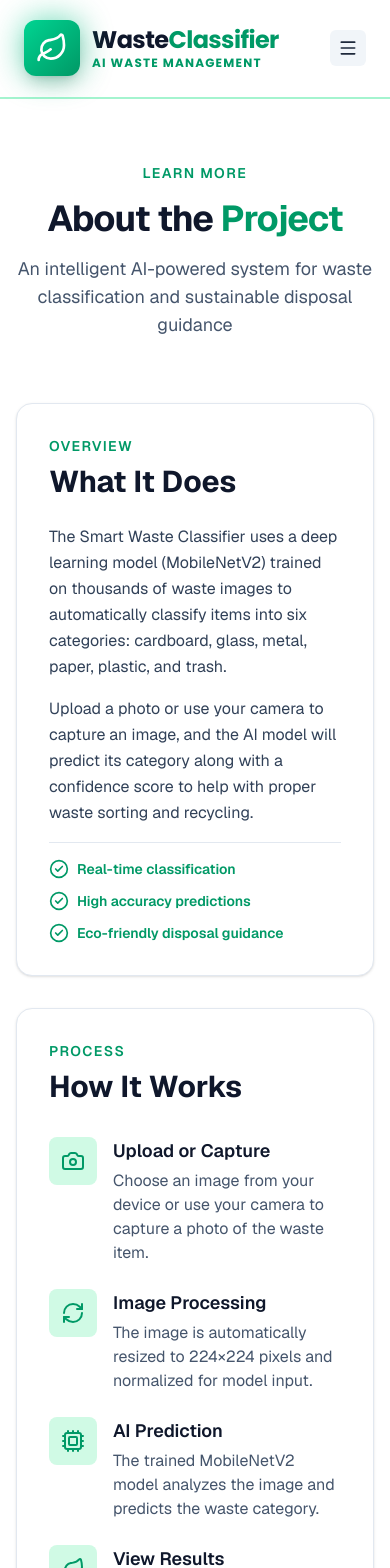
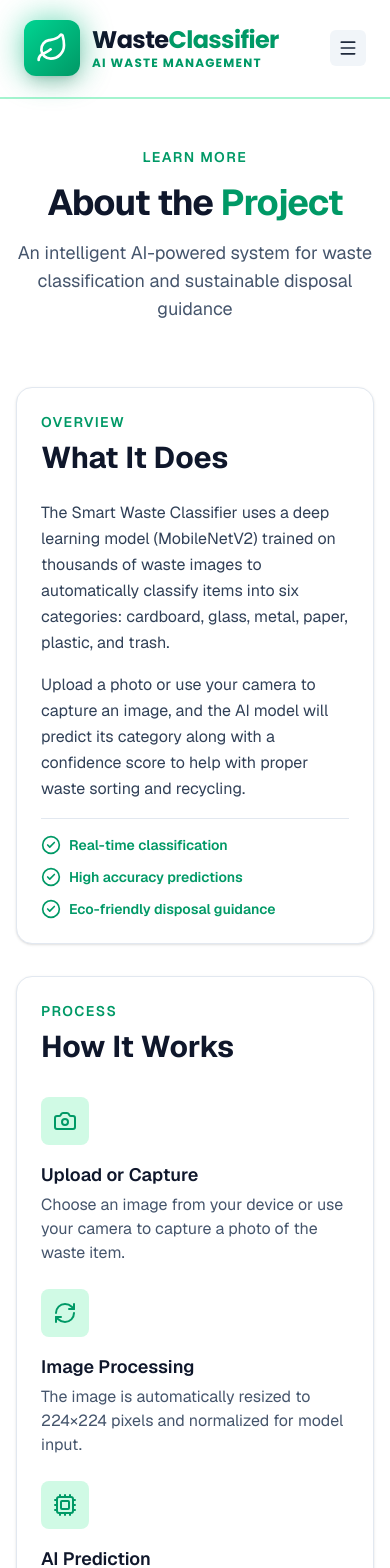
Before and after one commit to pikacoder44/waste-management-classifier, a Next.js app in the folder frontend/: page /about in a window 390 px wide. Shown: the top 1568 px of the page. Built offline with nearby package versions, Linux system fonts and the light colour scheme.

Commit message:
Refactor padding and layout for improved visual consistency in About page

```diff
--- a/frontend/app/about/page.tsx
+++ b/frontend/app/about/page.tsx
@@ -2,7 +2,7 @@ import { Camera, RefreshCw, Cpu, Leaf, CheckCircle2 } from "lucide-react";
 
 const Page = () => {
   return (
-    <div className="min-h-screen bg-white text-slate-900 font-sans py-16 sm:py-24">
+    <div className="min-h-screen bg-white text-slate-900 font-sans py-12 sm:py-16 lg:py-24">
       <div className="max-w-4xl mx-auto px-4 sm:px-6 lg:px-8">
         {/* Header */}
         <div className="text-center space-y-4 mb-16">
@@ -20,7 +20,7 @@ const Page = () => {
 
         {/* What It Does Card */}
         <div className="mb-8">
-          <div className="bg-white border border-slate-200 rounded-2xl p-8 shadow-sm hover:shadow-md transition-all duration-300">
+          <div className="bg-white border border-slate-200 rounded-2xl p-6 sm:p-8 shadow-sm hover:shadow-md transition-all duration-300">
             <div className="mb-6">
               <p className="text-sm font-semibold uppercase tracking-widest text-emerald-600 mb-2">
                 Overview
@@ -67,7 +67,7 @@ const Page = () => {
 
         {/* How It Works Card */}
         <div>
-          <div className="bg-white border border-slate-200 rounded-2xl p-8 shadow-sm hover:shadow-md transition-all duration-300">
+          <div className="bg-white border border-slate-200 rounded-2xl p-6 sm:p-8 shadow-sm hover:shadow-md transition-all duration-300">
             <div className="mb-8">
               <p className="text-sm font-semibold uppercase tracking-widest text-emerald-600 mb-2">
                 Process
@@ -103,7 +103,7 @@ const Page = () => {
                   desc: "Get instant results with confidence score and disposal recommendations for proper sorting.",
                 },
               ].map((item) => (
-                <div key={item.step} className="flex gap-4">
+                <div key={item.step} className="flex flex-col sm:flex-row gap-4">
                   <div className="shrink-0">
                     <div className="flex h-12 w-12 items-center justify-center rounded-lg bg-emerald-100 text-emerald-600">
                       <item.icon className="w-6 h-6" />
```
